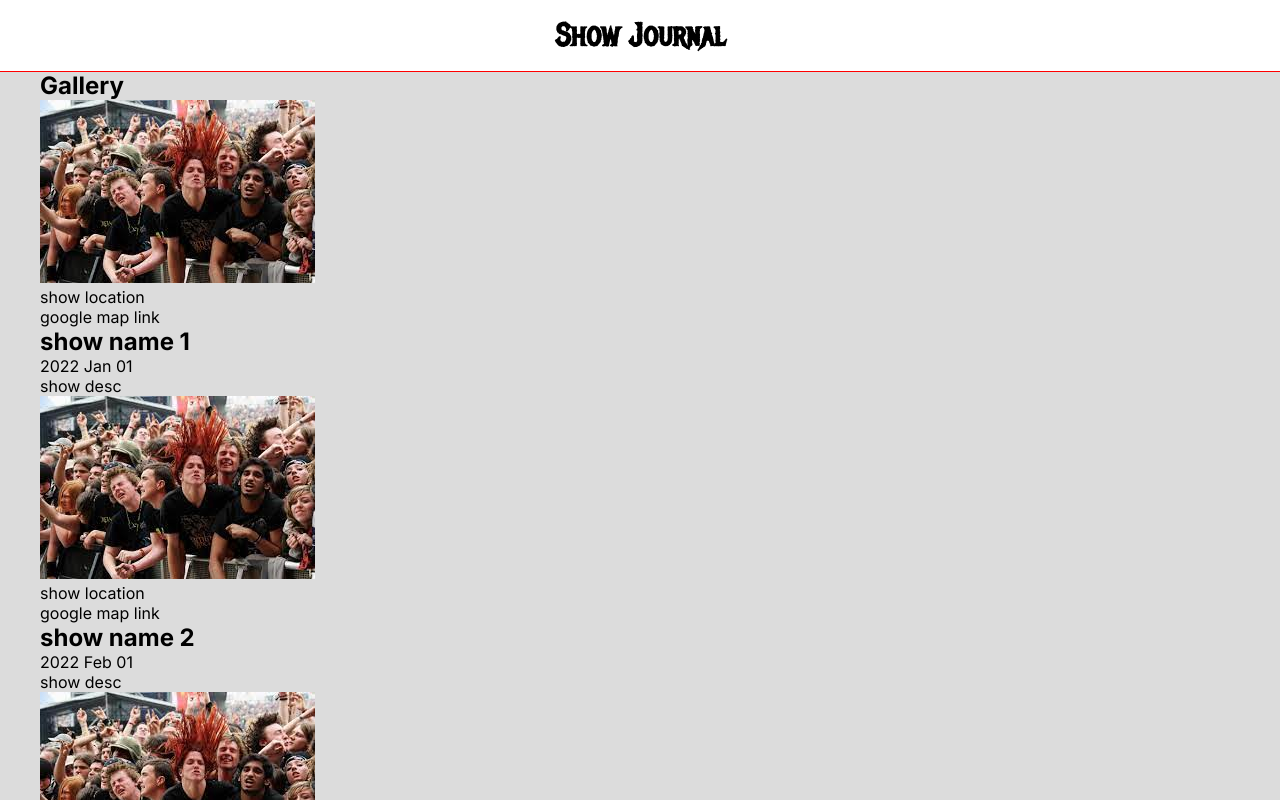
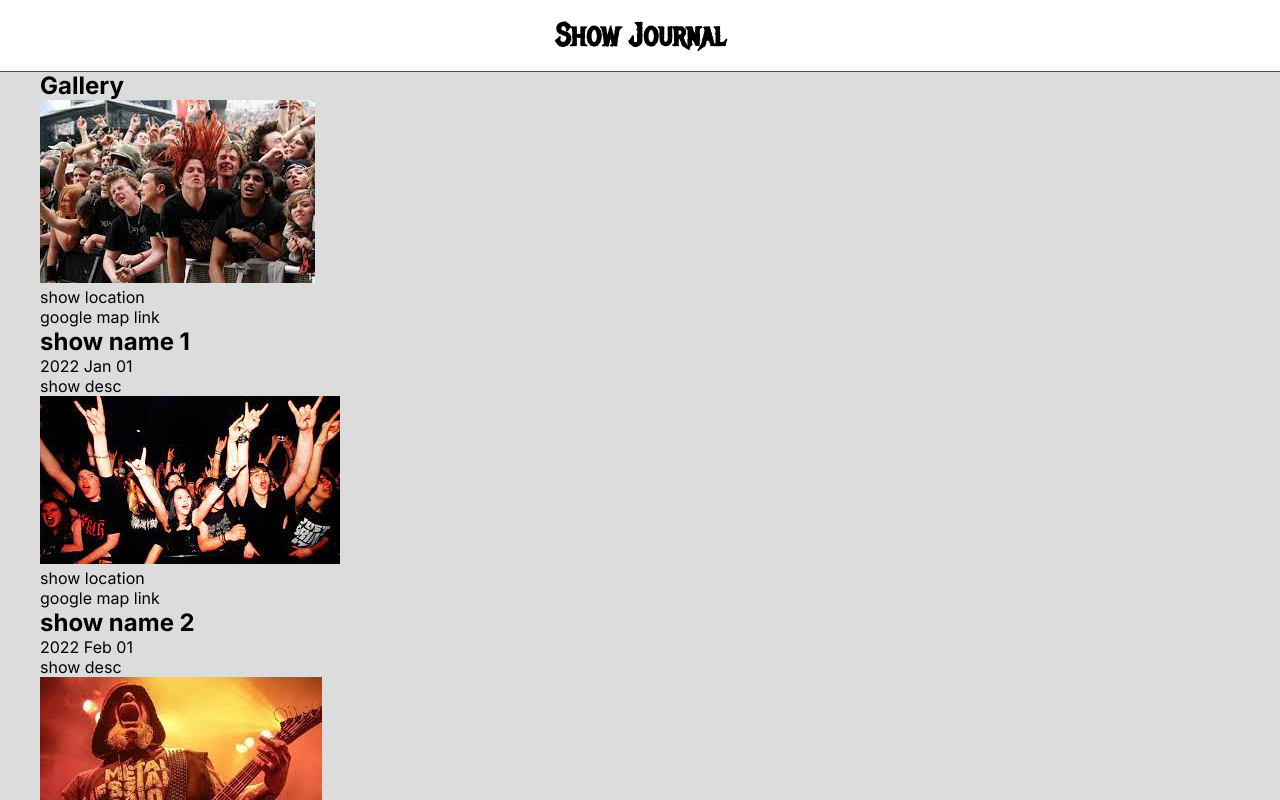
Before and after one commit to vishalicious213/show-journal, a React (Vite) app: page / in a window 1280 px wide. Shown: the top 800 px of the page. Built offline with nearby package versions, Linux system fonts and the light colour scheme.

Commit message:
changed order of images in each show's pics so i can work with different image data for styling purposes

```diff
--- a/components/Gallery.jsx
+++ b/components/Gallery.jsx
@@ -7,6 +7,7 @@ export default function Gallery() {
             <Show key={show.id} {...show}/>
         )
     })
+
     return (
         <section className="gallery container">
             <h2>Gallery</h2>
--- a/components/Show.jsx
+++ b/components/Show.jsx
@@ -1,5 +1,4 @@
 export default function Show(props) {
-    console.log(props)
     return (
         <div className="show">
             <img src={props.pics[0]} alt={props.name} />
--- a/data.js
+++ b/data.js
@@ -15,7 +15,7 @@ export default [
         map: "google map link",
         date: "2022 Feb 01",
         desc: "show desc",
-        pics: ["show-1.jpg", "show-2.jpg", "show-3.jpg"]
+        pics: ["show-2.jpg", "show-3.jpg", "show-1.jpg"]
     },
     {
         id: 2,
@@ -24,6 +24,6 @@ export default [
         map: "google map link",
         date: "2022 Mar 01",
         desc: "show desc",
-        pics: ["show-1.jpg", "show-2.jpg", "show-3.jpg"]
+        pics: ["show-3.jpg", "show-1.jpg", "show-2.jpg"]
     },
 ]
```
